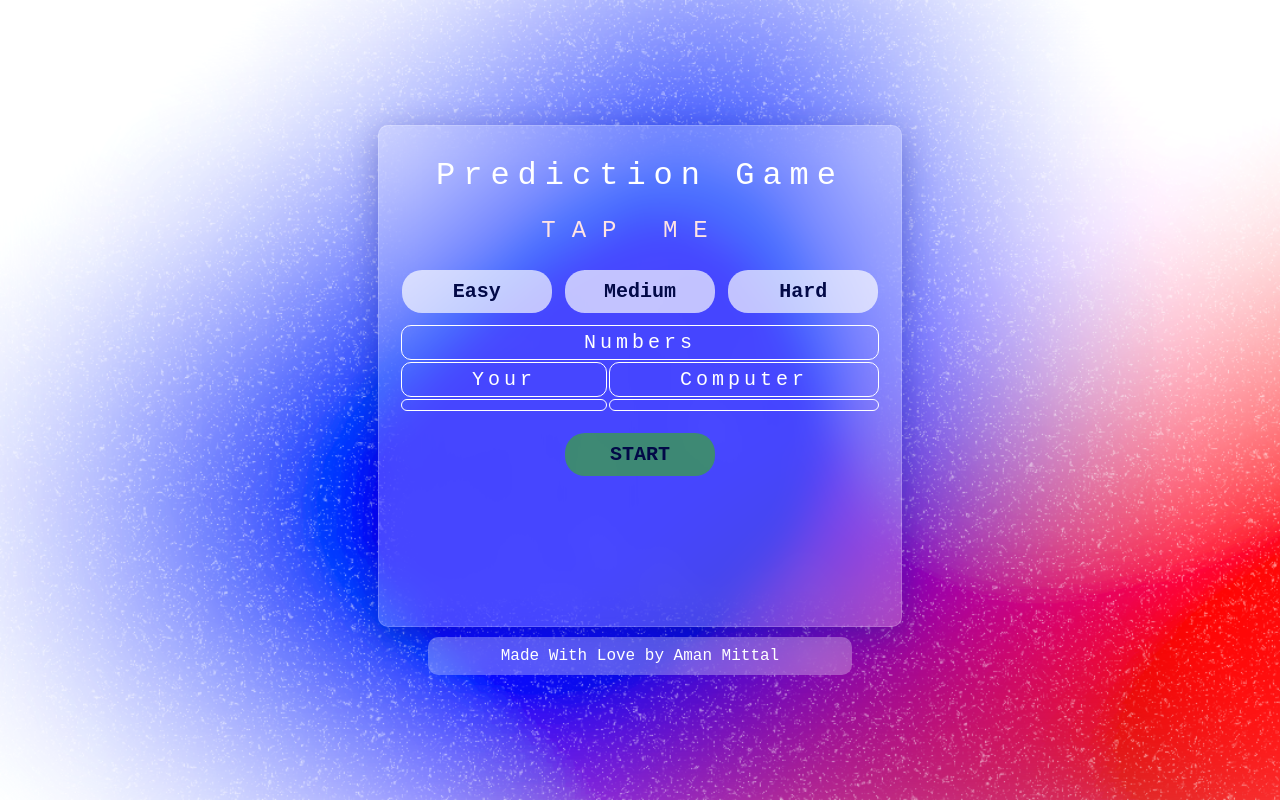
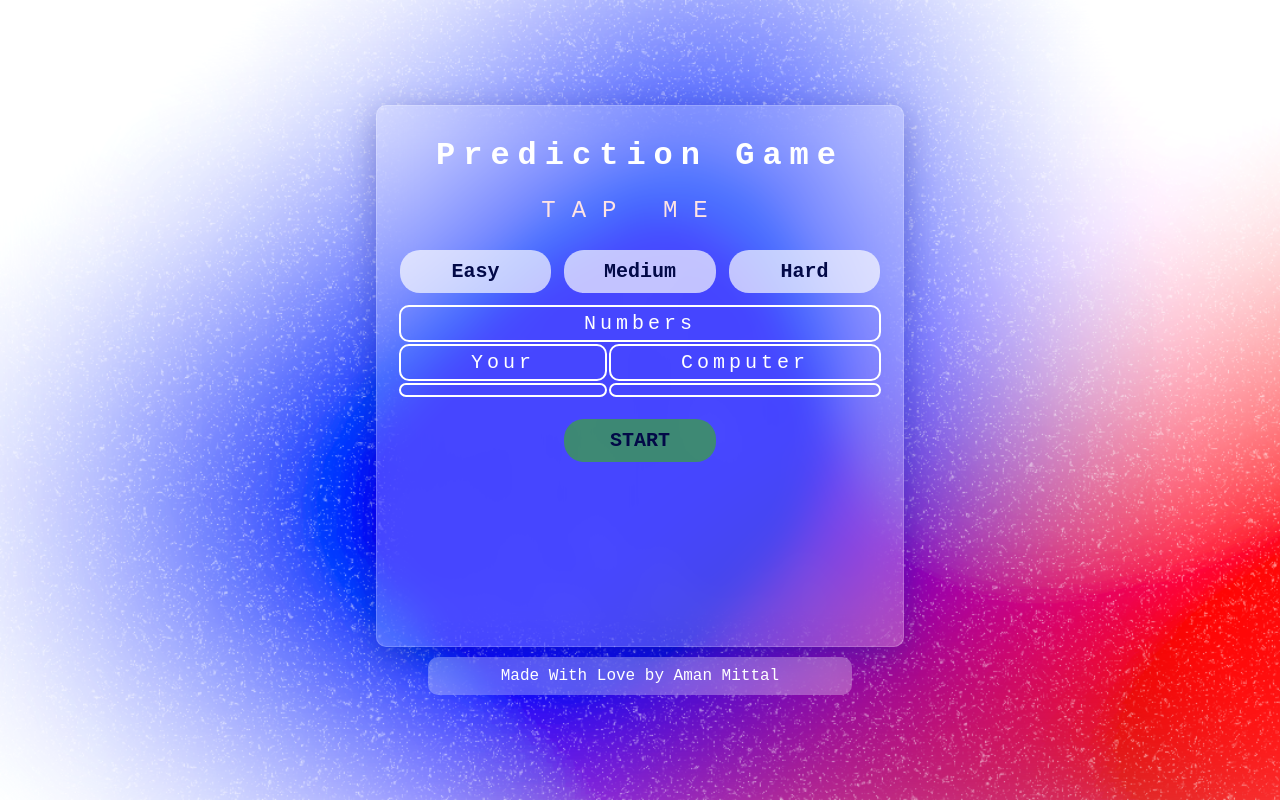
Before and after one commit to alphacoderaman0/Prediction-Game, a plain HTML site: page Index.html in a window 1280 px wide. Drawn offline with Linux system fonts and the light colour scheme; a web font is replaced by a local one.

Commit message:
morechanges

```diff
--- a/Style.css
+++ b/Style.css
@@ -24,7 +24,7 @@ body {
 
 .container {
     max-width: 50%;
-    height: 60%;
+    height: 65%;
     border-radius: 10px;
     color: #fff;
     padding: 10px;
@@ -36,9 +36,12 @@ body {
 }
 
 .heading {
+    font-weight: 800;
     text-align: center;
     letter-spacing: 1vh;
+
 }
+
 
 .buttons {
     display: flex;
@@ -67,7 +70,6 @@ body {
     justify-content: center;
     margin-bottom: 5%;
 }
-
 #num {
     width: 100%;
 }
@@ -98,7 +100,7 @@ td {
     font-size: 20px;
     width: 100%;
     padding: 5px 70px 5px 70px;
-    border: 1px solid #fff;
+    border: 2px solid #fff;
     border-collapse: collapse;
     border-radius: 10px;
     text-align: center;
```
